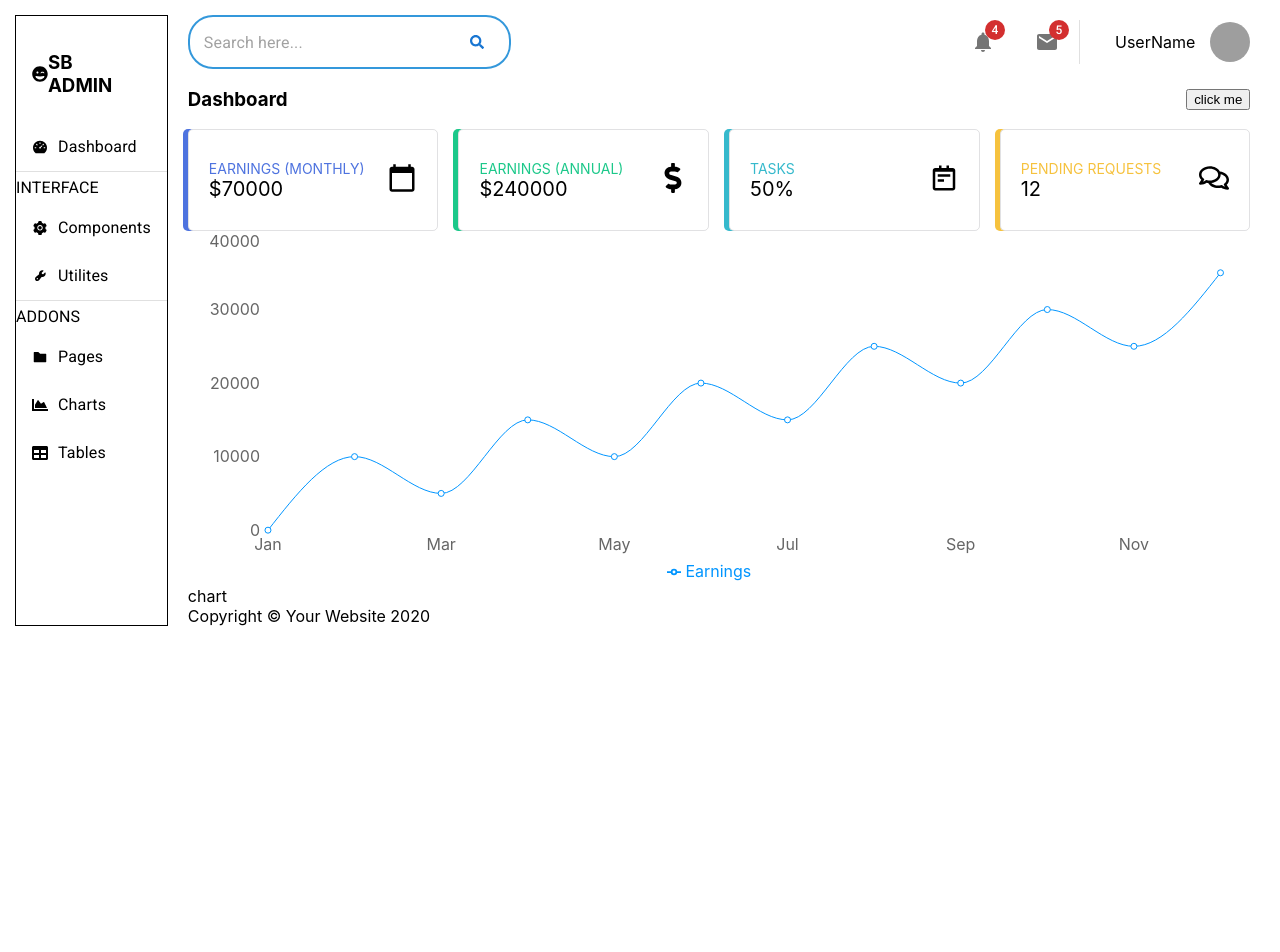
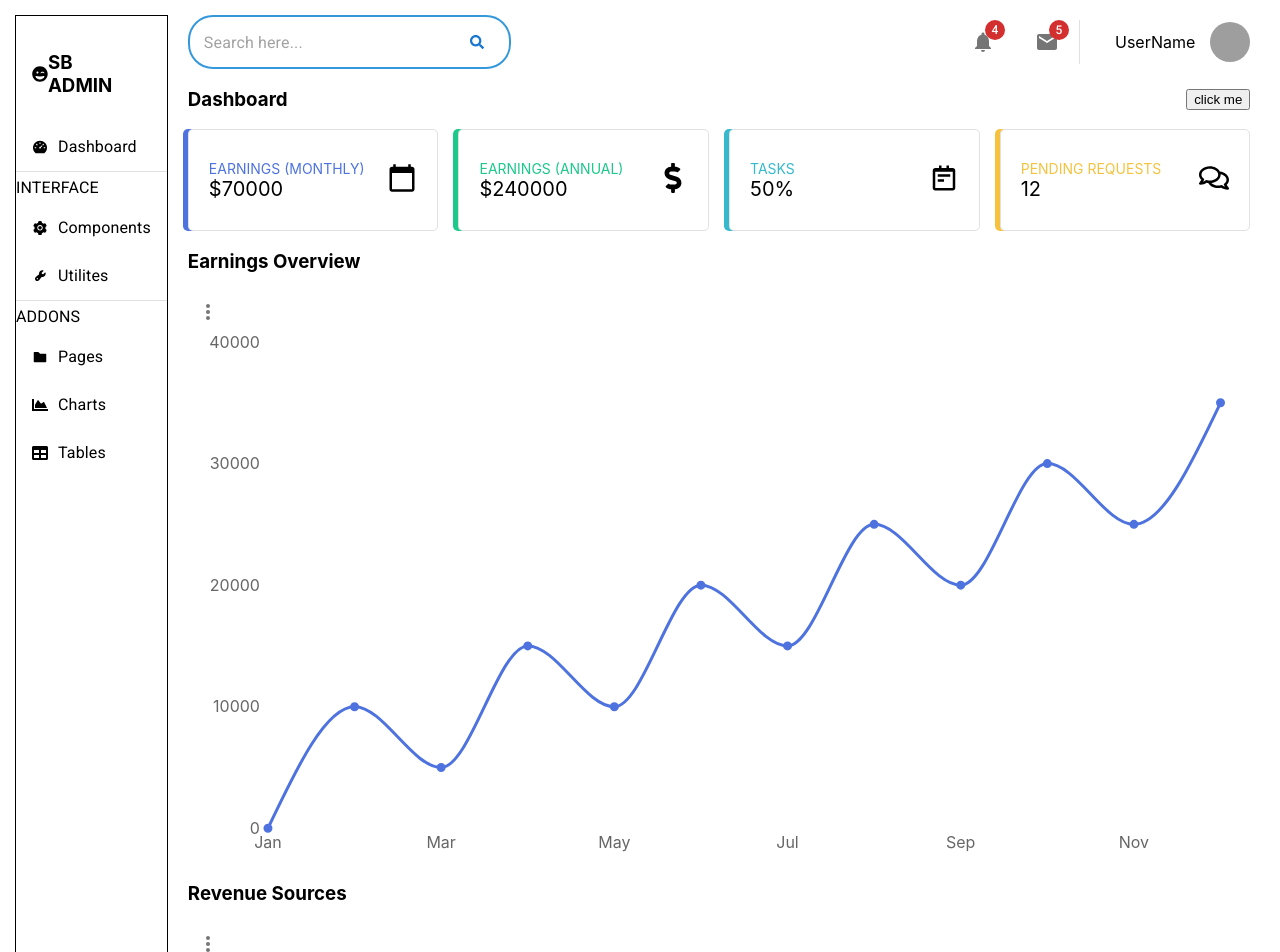
Before and after one commit to Arun3sh/admin-dashboard, a React (Create React App) app: page / in a window 1280 px wide. Shown: the top 952 px of the page. Before the commit the page ends 800 px from the top, so only its background shows below. Built offline with nearby package versions, Linux system fonts and the light colour scheme; grey boxes are pictures that could not be loaded.

Commit message:
Pictographs added

```diff
--- a/src/components/Maincontent.js
+++ b/src/components/Maincontent.js
@@ -1,58 +1,7 @@
 import { Reportdata } from './Reportdata';
-import { LineChart, ResponsiveContainer, Legend, Tooltip, Line, XAxis, YAxis } from 'recharts';
+import { PictorialData } from './PictorialData';
 
 export function Maincontent() {
-	const pdata = [
-		{
-			month: 'Jan',
-			Earnings: 0,
-		},
-		{
-			month: 'Feb',
-			Earnings: 10000,
-		},
-		{
-			month: 'Mar',
-			Earnings: 5000,
-		},
-		{
-			month: 'Apr',
-			Earnings: 15000,
-		},
-		{
-			month: 'May',
-			Earnings: 10000,
-		},
-		{
-			month: 'Jun',
-			Earnings: 20000,
-		},
-		{
-			month: 'Jul',
-			Earnings: 15000,
-		},
-		{
-			month: 'Aug',
-			Earnings: 25000,
-		},
-		{
-			month: 'Sep',
-			Earnings: 20000,
-		},
-		{
-			month: 'Oct',
-			Earnings: 30000,
-		},
-		{
-			month: 'Nov',
-			Earnings: 25000,
-		},
-		{
-			month: 'Dec',
-			Earnings: 35000,
-		},
-	];
-
 	return (
 		<div className="maincontent">
 			<div className="first-row">
@@ -60,28 +9,7 @@ export function Maincontent() {
 				<button>click me</button>
 			</div>
 			<Reportdata />
-			<div className="pictorial-data">
-				<div className="graph">
-					<ResponsiveContainer width="100%" aspect={3}>
-						<LineChart
-							data={pdata}
-							margin={{
-								top: 5,
-								right: 30,
-								left: 20,
-								bottom: 5,
-							}}
-						>
-							<XAxis dataKey="month" interval={1} axisLine={false} tickLine={false} />
-							<YAxis axisLine={false} tickLine={false} domain={[0, 40000]} />
-							<Legend />
-							<Tooltip />
-							<Line type="monotone" dataKey="Earnings" stroke="#0095FF" activeDot={{ r: 4 }} />
-						</LineChart>
-					</ResponsiveContainer>
-				</div>
-				<div className="pie-chart">chart</div>
-			</div>
+			<PictorialData />
 		</div>
 	);
 }
--- /dev/null
+++ b/src/components/PictorialData.js
@@ -0,0 +1,153 @@
+import {
+	LineChart,
+	ResponsiveContainer,
+	Legend,
+	Tooltip,
+	Line,
+	XAxis,
+	YAxis,
+	PieChart,
+	Pie,
+	Cell,
+} from 'recharts';
+import IconButton from '@mui/material/IconButton';
+import { MoreVert } from '@mui/icons-material';
+
+export function PictorialData() {
+	const earningData = [
+		{
+			month: 'Jan',
+			Earnings: 0,
+		},
+		{
+			month: 'Feb',
+			Earnings: 10000,
+		},
+		{
+			month: 'Mar',
+			Earnings: 5000,
+		},
+		{
+			month: 'Apr',
+			Earnings: 15000,
+		},
+		{
+			month: 'May',
+			Earnings: 10000,
+		},
+		{
+			month: 'Jun',
+			Earnings: 20000,
+		},
+		{
+			month: 'Jul',
+			Earnings: 15000,
+		},
+		{
+			month: 'Aug',
+			Earnings: 25000,
+		},
+		{
+			month: 'Sep',
+			Earnings: 20000,
+		},
+		{
+			month: 'Oct',
+			Earnings: 30000,
+		},
+		{
+			month: 'Nov',
+			Earnings: 25000,
+		},
+		{
+			month: 'Dec',
+			Earnings: 35000,
+		},
+	];
+
+	const revenueSource = [
+		{
+			name: 'Social',
+			color: '#d7d640',
+			value: 15,
+		},
+		{
+			name: 'Direct',
+			color: '#1CC88A',
+			value: 30,
+		},
+		{
+			name: 'Refferal',
+			color: '#4E73DF',
+			value: 55,
+		},
+	];
+
+	return (
+		<div className="pictorial-data">
+			<div className="graph">
+				<div className="data-title">
+					<h3>Earnings Overview</h3>
+					<IconButton>
+						<MoreVert />
+					</IconButton>
+				</div>
+				<ResponsiveContainer width="100%" aspect={2}>
+					<LineChart
+						data={earningData}
+						margin={{
+							top: 10,
+							right: 30,
+							left: 20,
+							bottom: 5,
+						}}
+					>
+						<XAxis dataKey="month" interval={1} axisLine={false} tickLine={false} />
+						<YAxis axisLine={false} tickLine={false} domain={[5000, 40000]} />
+
+						<Tooltip cursor={false} />
+
+						<Line
+							type="monotone"
+							dataKey="Earnings"
+							stroke="#4E73DF"
+							strokeWidth={3}
+							dot={{ fill: '#4E73DF' }}
+							activeDot={{ r: 8 }}
+						/>
+					</LineChart>
+				</ResponsiveContainer>
+			</div>
+			<div className="pie-chart">
+				<div className="data-title">
+					<h3>Revenue Sources</h3>
+					<IconButton>
+						<MoreVert />
+					</IconButton>
+				</div>
+				<ResponsiveContainer width="100%" aspect={1.15}>
+					<PieChart>
+						<Pie
+							data={revenueSource}
+							dataKey="value"
+							nameKey="name"
+							cx="50%"
+							cy="50%"
+							outerRadius={100}
+							innerRadius={80}
+							fill="#8884d8"
+							startAngle={90}
+							endAngle={450}
+						>
+							{revenueSource.map((entry, index) => (
+								<Cell key={index} fill={entry.color} />
+							))}
+						</Pie>
+						<Legend iconType={'circle'} />
+						<Tooltip />
+					</PieChart>
+				</ResponsiveContainer>
+			</div>
+		</div>
+	);
+}
```
